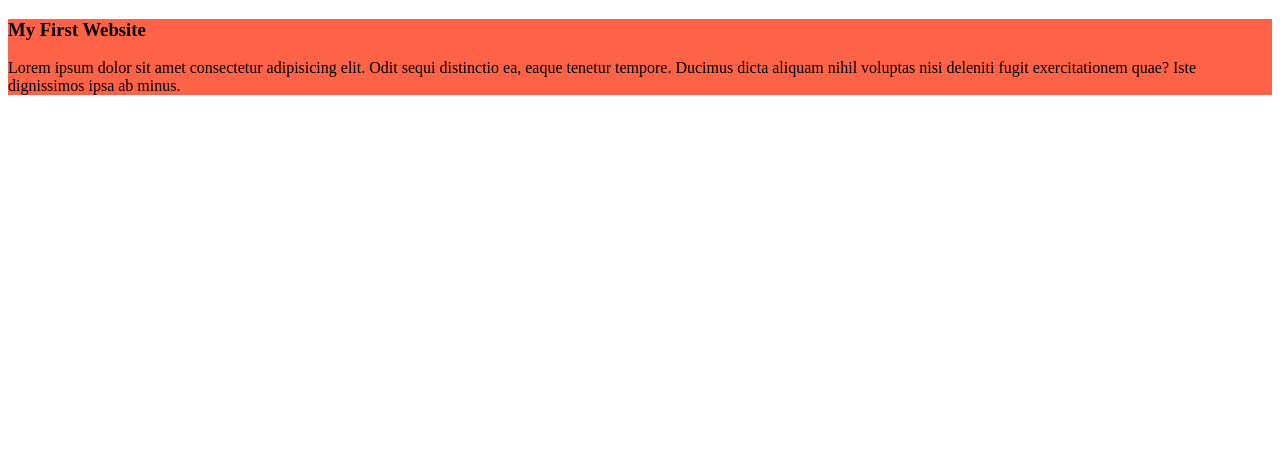
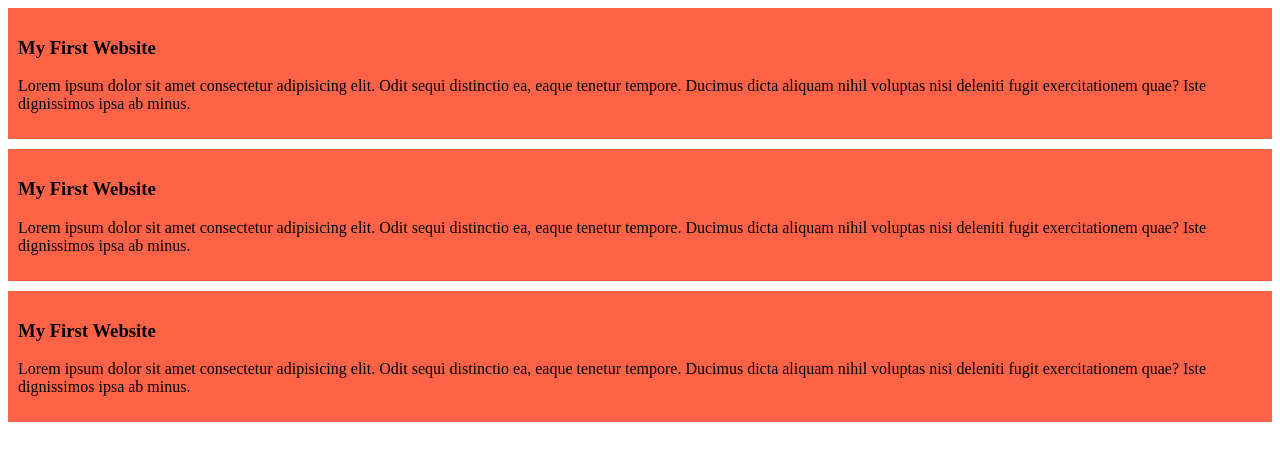
Before and after one commit to imran2024bd/my-simple-website, a plain HTML site: page index.html in a window 1280 px wide. Drawn offline with Linux system fonts and the light colour scheme.

Commit message:
added  division style

```diff
--- a/index.html
+++ b/index.html
@@ -11,6 +11,16 @@
         <h3>My First Website</h3>
         <p>Lorem ipsum dolor sit amet consectetur adipisicing elit. Odit sequi distinctio ea, eaque tenetur tempore. Ducimus dicta aliquam nihil voluptas nisi deleniti fugit exercitationem quae? Iste dignissimos ipsa ab minus.</p>
     </div>
+    <div>
+        <h3>My First Website</h3>
+        <p>Lorem ipsum dolor sit amet consectetur adipisicing elit. Odit sequi distinctio ea, eaque tenetur tempore. Ducimus dicta aliquam nihil voluptas nisi deleniti fugit exercitationem quae? Iste dignissimos ipsa ab minus.</p>
+    </div>
+    <div>
+        <h3>My First Website</h3>
+        <p>Lorem ipsum dolor sit amet consectetur adipisicing elit. Odit sequi distinctio ea, eaque tenetur tempore. Ducimus dicta aliquam nihil voluptas nisi deleniti fugit exercitationem quae? Iste dignissimos ipsa ab minus.</p>
+    </div>
+
+
 
 </body>
 </html>
--- a/styles/style.css
+++ b/styles/style.css
@@ -1,3 +1,5 @@
 div{
     background-color: tomato;
+    padding: 10px;
+    margin-bottom: 10px;
 }
```
